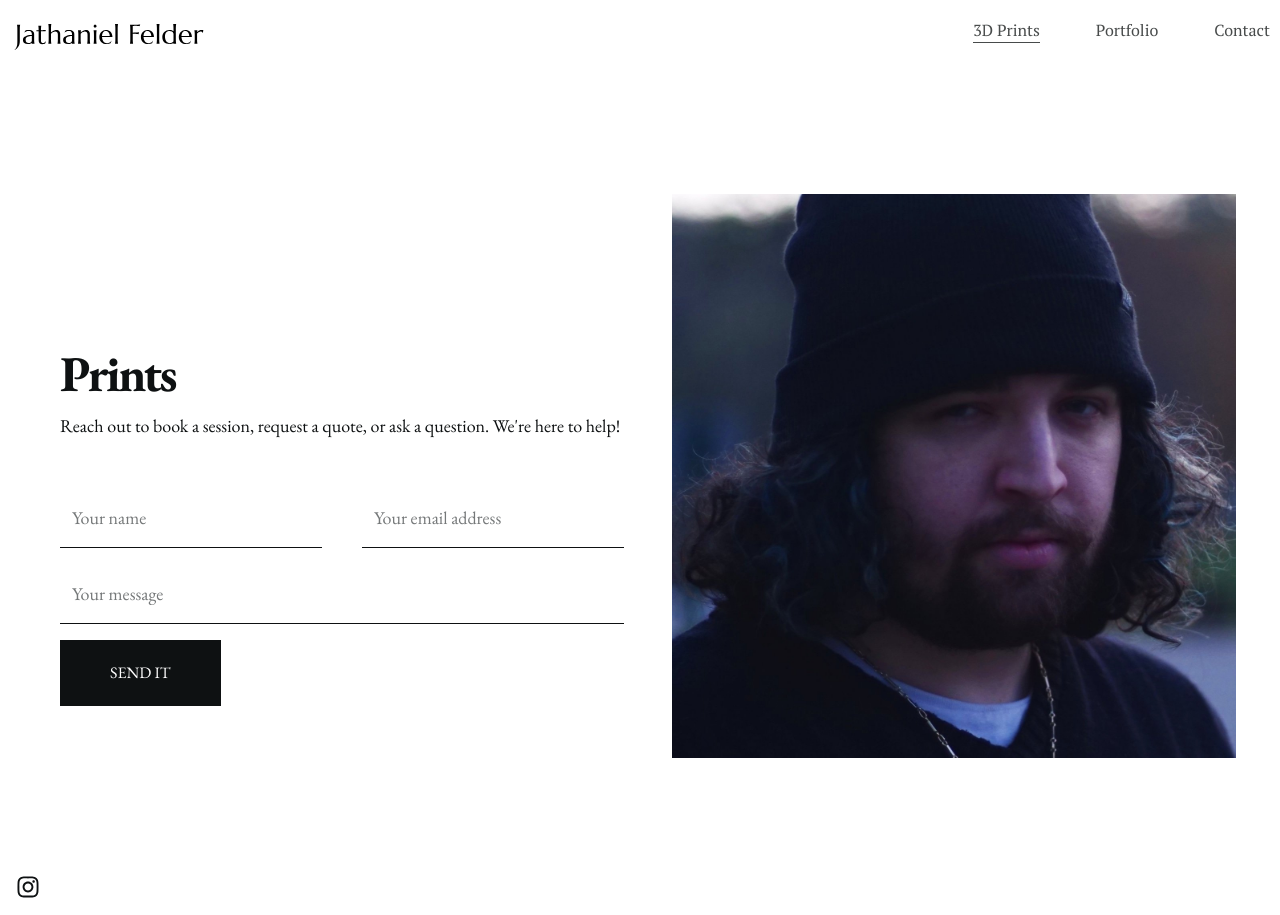
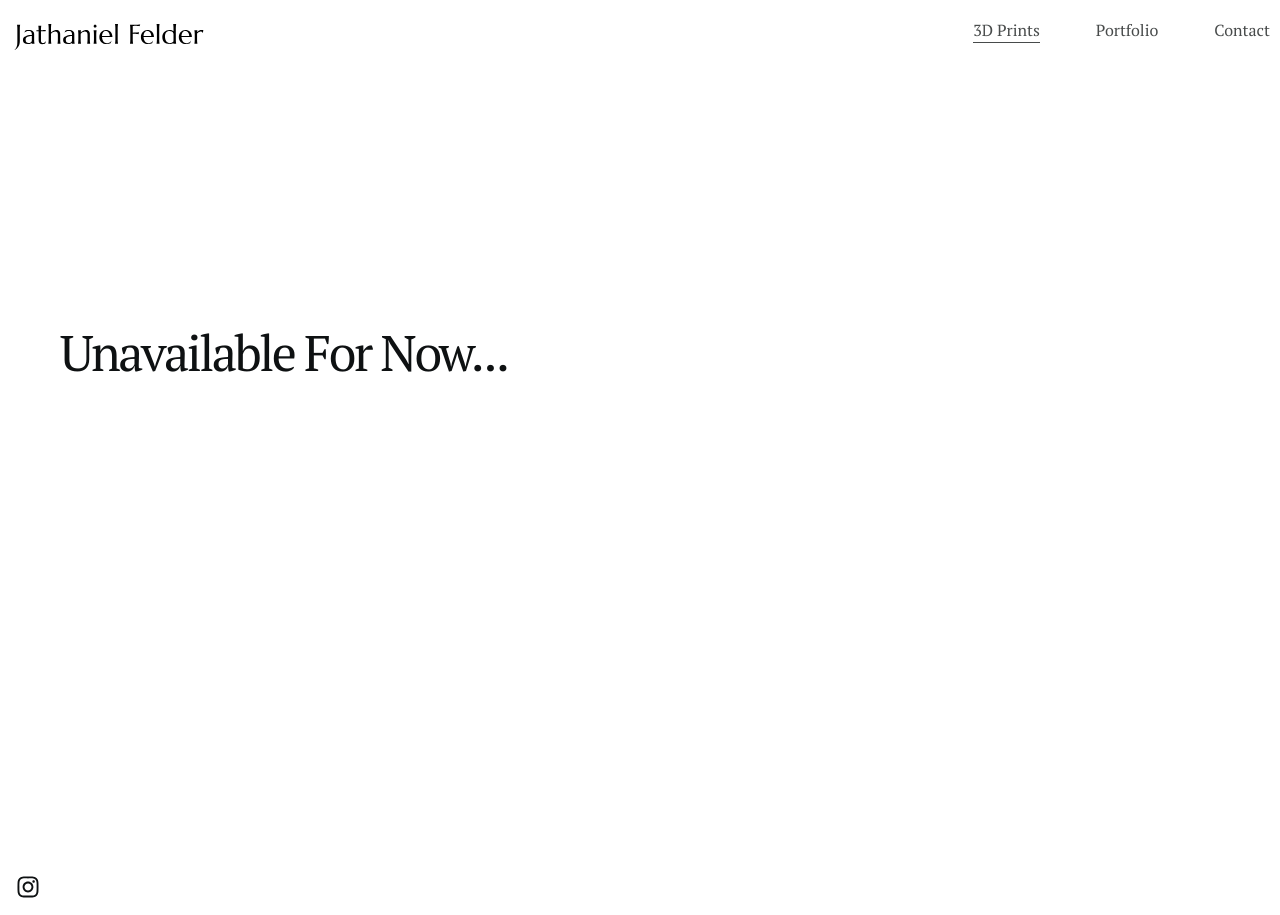
Before and after one commit to dvale04/photography-portfolio, a React (Create React App) app: page /3d-prints in a window 1280 px wide. Built offline with nearby package versions, Linux system fonts and the light colour scheme; the HTML template or start-up script is replaced by a standard one.

Commit message:
changed the 3D prints page and the link name

```diff
--- a/src/components/MobileNav.js
+++ b/src/components/MobileNav.js
@@ -75,7 +75,7 @@ const MobileNav = () => {
                 <Link to='/portfolio' onClick={() => setOpenMenu(false)}>Portfolio</Link>
               </li>
               <li>
-                <Link to='/about' onClick={() => setOpenMenu(false)}>3D prints</Link>
+                <Link to='/3d-prints' onClick={() => setOpenMenu(false)}>3D prints</Link>
               </li>
               <li>
                 <Link to='/contact' onClick={() => setOpenMenu(false)}>Contact</Link>
--- a/src/index.css
+++ b/src/index.css
@@ -18,7 +18,7 @@
     @apply text-[30px] lg:text-[30px] font-secondary italic leading-[120%] mb-6 tracking-[-0.05em] mb-2;
   }
   .h1 {
-    @apply text-[54px] lg:text-[50px] font-primary font-bold capitalize leading-[120%] tracking-[-0.05em] mb-2;
+    @apply text-[54px] lg:text-[50px] font-third capitalize leading-[120%] tracking-[-0.05em] mb-2;
     /* font-primary font-bold */
   }
   .section {
--- a/src/pages/3d-prints.js
+++ b/src/pages/3d-prints.js
@@ -12,8 +12,8 @@ const Prints = () => {
     initial={{ opacity: 0 }}
     animate={{ opacity: 1 }}
     exit={{ opacity: 0 }}
-    tranisiton={transition1}
-    className='section bg-white'
+    transition={transition1}
+    className='section bg-white '
   >
     <div className='container mx-auto h-full'>
       <div className='flex flex-col lg:flex-row h-full
@@ -24,59 +24,16 @@ const Prints = () => {
           initial={{ opacity: 0 }}
           animate={{ opacity: 1 }}
           exit={{ opacity: 0 }}
-          tranisiton={transition1}
+          transition={transition1}
           className='hidden lg:flex bg-[#eef7f9]
           absolute bottom-0 left-0 right-0 top-72 -z-10'
         >
         </motion.div>
         {/* text & form */}
-        <div className='lg:flex-1 lg:pt-32 px-4'>
-          <h1 className= 'h1'>Prints</h1>
-          <p className='mb-12'>Reach out to book a session, request a quote, or ask a question. We're here to help!</p>
-          {/* form */}
-          <form className='flex flex-col gap-y-4'>
-            <div className='flex gap-x-10'>
-              <input
-               className='outline-none border-b
-               border-b-primary h-[60px] bg-transparent
-               font-secondary w-full pl-3
-               placeholder:text-[#757879]'
-               type='text'
-               placeholder= 'Your name'
-              />
-              <input
-               className='outline-none border-b
-               border-b-primary h-[60px] bg-transparent
-               font-secondary w-full pl-3
-               placeholder:text-[#757879]'
-               type='text'
-               placeholder= 'Your email address'
-              />
-            </div>
-            <input
-               className='outline-none border-b
-               border-b-primary h-[60px] bg-transparent
-               font-secondary w-full pl-3
-               placeholder:text-[#757879]'
-               type='text'
-               placeholder= 'Your message'
-              />
-              <button className='btn mb-[30px] mx-auto
-              lg:mx-0 self-start'>
-                Send it
-              </button>
-          </form>
+        <div className='lg:flex-1 lg:pt-32 px-4 '>
+          <h1 className= 'h1'>Unavailable for now...</h1>
         </div>
         { /* image */}
-        <motion.div
-          initial={{ opacity: 0 }}
-          animate={{ opacity: 1 }}
-          exit={{ opacity: 0 }}
-          tranisiton={transition1}
-          className='lg:flex-1'
-        >
-          <img src={JTImg}alt=''/>
-        </motion.div>
       </div>
     </div>
   </motion.section>
--- a/tailwind.config.js
+++ b/tailwind.config.js
@@ -3,8 +3,8 @@ module.exports = {
   theme: {
     fontFamily: {
       primary: ['"EB Garamond"', 'serif'],
-      secondary: ['EB Garamond', 'serif'],
-      third: ['PT Serif', 'serif'],
+      secondary: ['"EB Garamond"', 'serif'],
+      third: ['"PT Serif"', 'serif'],
       fourth: ['Swear Display', 'serif'],
       fifth: ['Sorts Mill Goudy']
     },
```
